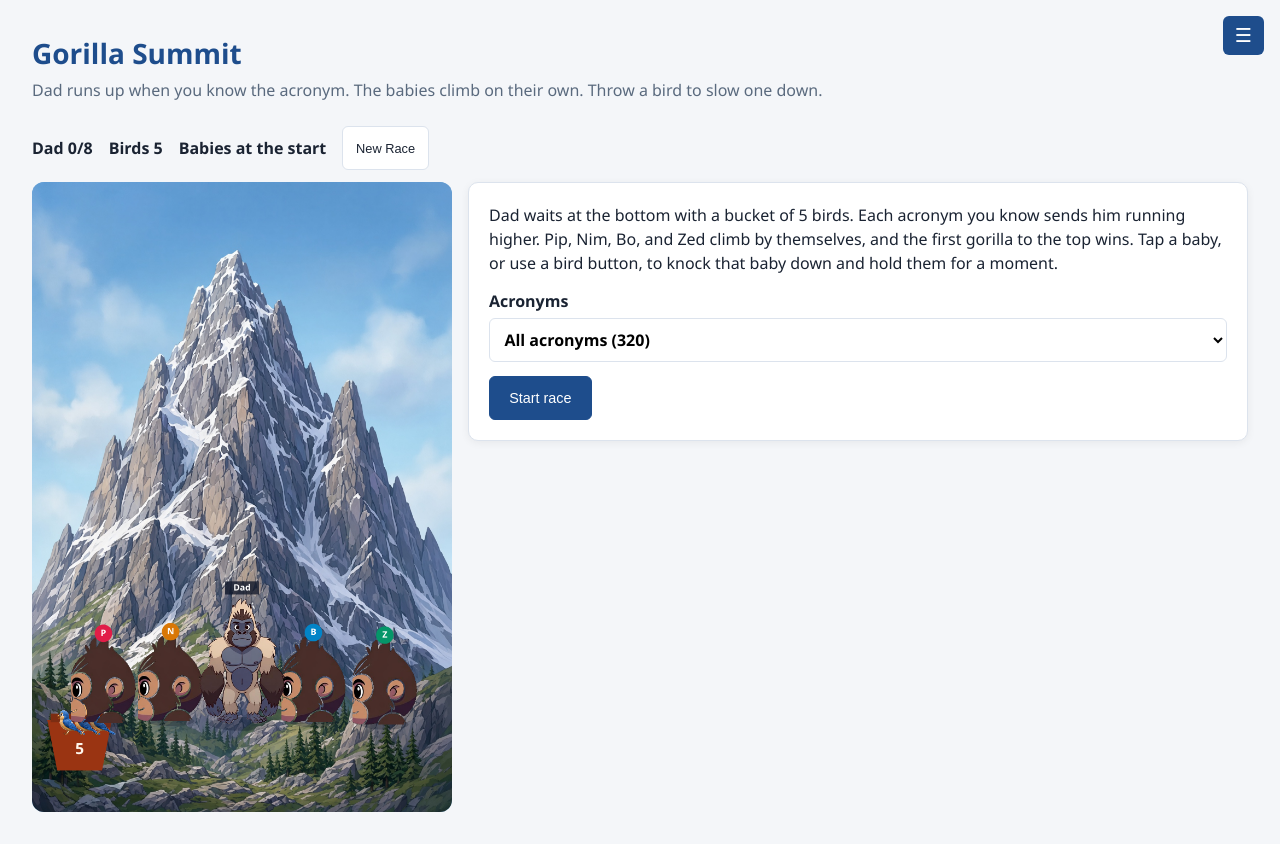
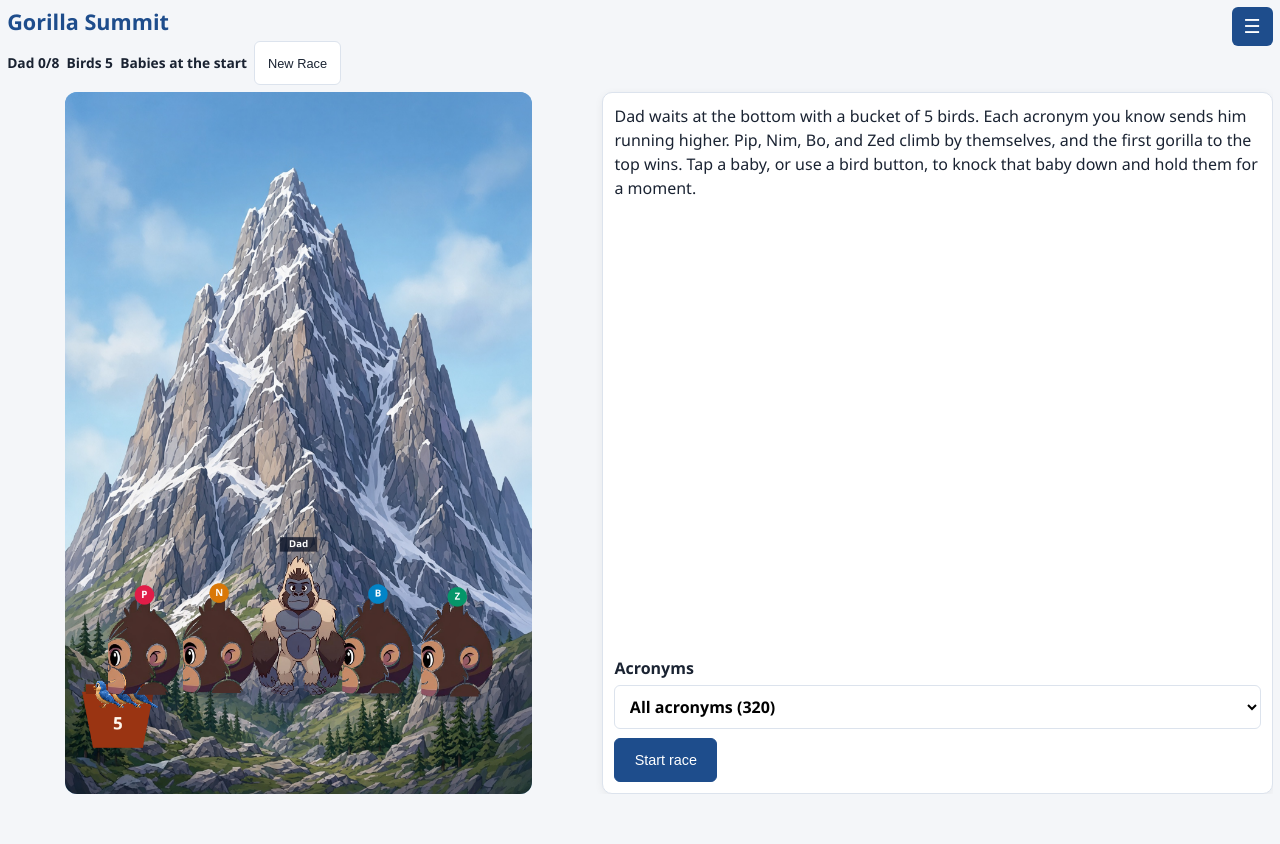
Before and after one commit to webguy125/SIE_Study_App, a React (Vite) app: page / in a window 1280 px wide. Both pictures are taken after a click on the button "Gorilla Summit". After the commit the page ends 800 px from the top, so only its background shows below. Built offline with nearby package versions, Linux system fonts and the light colour scheme.

Commit message:
Fit Gorilla Summit on iPad and desktop.
Keep the mountain beside the acronym choices so answers and bird throws stay on screen, and leave the desktop sidebar in place.

```diff
--- a/src/components/GorillaSummit.tsx
+++ b/src/components/GorillaSummit.tsx
@@ -549,15 +549,42 @@ export default function GorillaSummit() {
         </div>
 
         <div className="card summit-quiz">
+          <div className="summit-quiz-body">
             {artState === 'loading' && <p>Bringing the family to the mountain.</p>}
             {artState === 'error' && <p>The gorilla pictures did not load.</p>}
             {artState === 'ready' && phase === 'ready' && (
-            <>
               <p>
                 Dad waits at the bottom with a bucket of {START_BIRDS} birds. Each acronym you know sends him running higher.
                 Pip, Nim, Bo, and Zed climb by themselves, and the first gorilla to the top wins.
                 Tap a baby, or use a bird button, to knock that baby down and hold them for a moment.
               </p>
+            )}
+
+            {artState === 'ready' && phase === 'play' && card && (
+              <>
+                <p className="summit-kicker">{card.section} · {spot.position} of {spot.total}</p>
+                <p className="summit-meaning">{sentence(card.meaning)}</p>
+                <p className="summit-ask">Which acronym is this?</p>
+              </>
+            )}
+
+            {artState === 'ready' && phase === 'won' && (
+              <>
+                <h2>Dad reached the top.</h2>
+                <p>You knew {correct} and missed {missed}. Birds left in the bucket: {birds}.</p>
+              </>
+            )}
+
+            {artState === 'ready' && phase === 'lost' && (
+              <>
+                <h2>{winner} reached the top first.</h2>
+                <p>Dad knew {correct} of {steps} and missed {missed}. Race again and use the birds on whoever is leading.</p>
+              </>
+            )}
+          </div>
+
+          {artState === 'ready' && phase === 'ready' && (
+            <div className="summit-dock">
               <label className="summit-pick">
                 Acronyms
                 <select value={section} onChange={(event) => changeSection(event.target.value)}>
@@ -570,14 +597,11 @@ export default function GorillaSummit() {
               <button type="button" className="btn btn-primary" onClick={startRace} disabled={raceSteps(section) < 1}>
                 Start race
               </button>
-            </>
+            </div>
           )}
 
           {artState === 'ready' && phase === 'play' && card && (
-            <>
-              <p className="summit-kicker">{card.section} · {spot.position} of {spot.total}</p>
-              <p className="summit-meaning">{sentence(card.meaning)}</p>
-              <p className="summit-ask">Which acronym is this?</p>
+            <div className="summit-dock">
               <div className="summit-options">
                 {options.map((opt, index) => {
                   let cls = 'summit-option';
@@ -602,28 +626,6 @@ export default function GorillaSummit() {
                   Next acronym
                 </button>
               )}
-            </>
-          )}
-
-          {artState === 'ready' && phase === 'won' && (
-            <>
-              <h2>Dad reached the top.</h2>
-              <p>You knew {correct} and missed {missed}. Birds left in the bucket: {birds}.</p>
-              {feedback && <p className="summit-feedback">{feedback}</p>}
-              <button type="button" className="btn btn-primary" onClick={startRace}>Race again</button>
-            </>
-          )}
-
-          {artState === 'ready' && phase === 'lost' && (
-            <>
-              <h2>{winner} reached the top first.</h2>
-              <p>Dad knew {correct} of {steps} and missed {missed}. Race again and use the birds on whoever is leading.</p>
-              {feedback && <p className="summit-feedback">{feedback}</p>}
-              <button type="button" className="btn btn-primary" onClick={startRace}>Race again</button>
-            </>
-          )}
-
-          {artState === 'ready' && phase === 'play' && (
               <div className="summit-throws">
                 {BABIES.map((baby, index) => (
                   <button
@@ -638,6 +640,14 @@ export default function GorillaSummit() {
                   </button>
                 ))}
               </div>
+            </div>
+          )}
+
+          {artState === 'ready' && (phase === 'won' || phase === 'lost') && (
+            <div className="summit-dock">
+              {feedback && <p className="summit-feedback">{feedback}</p>}
+              <button type="button" className="btn btn-primary" onClick={startRace}>Race again</button>
+            </div>
           )}
         </div>
       </div>
--- a/src/styles.css
+++ b/src/styles.css
@@ -2352,31 +2352,73 @@ body {
   background: #000000;
 }
 
+.app:has(.summit-page) {
+  height: 100dvh;
+  min-height: 0;
+  overflow: hidden;
+}
+
+.app:has(.summit-page) .main-content {
+  height: 100dvh;
+  display: flex;
+  flex-direction: column;
+  overflow: hidden;
+}
+
+.summit-page {
+  flex: 1 1 auto;
+  min-height: 0;
+  display: flex;
+  flex-direction: column;
+  overflow: hidden;
+}
+
+.summit-page h1 {
+  flex: 0 0 auto;
+  font-size: 1.35rem;
+  margin-bottom: 0.15rem;
+}
+
+.summit-page .subtitle {
+  flex: 0 0 auto;
+  margin-bottom: 0.4rem;
+  font-size: 0.9rem;
+}
+
 .summit-hud {
+  flex: 0 0 auto;
   display: flex;
   flex-wrap: wrap;
   align-items: center;
-  gap: 0.55rem 1rem;
-  margin-bottom: 0.75rem;
+  gap: 0.45rem 0.9rem;
+  margin-bottom: 0.45rem;
   font-weight: 600;
 }
 
 .summit-layout {
+  flex: 1 1 auto;
+  min-height: 0;
   display: grid;
-  grid-template-columns: minmax(260px, 420px) minmax(0, 1fr);
-  gap: 1rem;
-  align-items: start;
+  grid-template-columns: minmax(0, 1fr) minmax(18rem, 1.15fr);
+  grid-template-rows: minmax(0, 1fr);
+  gap: 0.75rem;
+  align-items: stretch;
 }
 
 .summit-stage {
-  width: 100%;
+  min-width: 0;
+  min-height: 0;
+  height: 100%;
+  container-type: size;
+  display: flex;
+  align-items: flex-start;
+  justify-content: center;
 }
 
 .summit-canvas {
   display: block;
-  width: 100%;
-  height: auto;
-  aspect-ratio: 768 / 1152;
+  width: min(100cqw, calc(100cqh * 768 / 1152));
+  height: min(100cqh, calc(100cqw * 1152 / 768));
   border-radius: 12px;
   background: #7eb6e0;
   touch-action: manipulation;
@@ -2388,6 +2430,27 @@ body {
   outline-offset: 2px;
 }
 
+.summit-quiz {
+  min-width: 0;
+  min-height: 0;
+  margin-bottom: 0;
+  display: flex;
+  flex-direction: column;
+  overflow: hidden;
+  padding: 0.85rem 1rem;
+}
+
+.summit-quiz-body {
+  flex: 1 1 auto;
+  min-height: 0;
+  overflow: auto;
+}
+
+.summit-dock {
+  flex: 0 0 auto;
+  padding-top: 0.55rem;
+}
+
 .summit-quiz h2 {
   color: var(--primary);
   margin-bottom: 0.4rem;
@@ -2397,7 +2460,7 @@ body {
   display: flex;
   flex-direction: column;
   gap: 0.35rem;
-  margin: 0.85rem 0;
+  margin: 0 0 0.55rem;
   font-weight: 600;
 }
 
@@ -2480,10 +2543,10 @@ body {
 }
 
 .summit-throws {
-  display: flex;
-  flex-wrap: wrap;
+  display: grid;
+  grid-template-columns: 1fr 1fr;
   gap: 0.4rem;
-  margin-top: 0.9rem;
+  margin-top: 0.55rem;
 }
 
 .summit-throw {
@@ -2500,19 +2563,73 @@ body {
   display: inline-block;
 }
 
-@media (pointer: coarse), (hover: none), (max-width: 1100px) {
+@media (pointer: coarse), (hover: none) {
   .app:has(.summit-page) .sidebar {
     display: none;
   }
 
   .app:has(.summit-page) .menu-toggle {
     display: block;
+    top: max(0.45rem, env(safe-area-inset-top));
+    right: max(0.45rem, env(safe-area-inset-right));
+  }
+
+  .app:has(.summit-page) .mobile-nav {
+    display: flex;
+    flex-direction: column;
+    position: fixed;
+    top: calc(2.8rem + env(safe-area-inset-top));
+    left: 0;
+    right: 0;
+    background: var(--primary);
+    z-index: 500;
+    padding: 0.5rem;
+    max-height: calc(100dvh - 3rem - env(safe-area-inset-top));
+    overflow-y: auto;
+  }
+
+  .app:has(.summit-page) .mobile-nav button {
+    padding: 0.85rem;
+    border: none;
+    background: transparent;
+    color: white;
+    text-align: left;
+    font-size: 1rem;
+    border-radius: 4px;
+    min-height: 44px;
+  }
+
+  .app:has(.summit-page) .mobile-nav button.active {
+    background: rgba(255, 255, 255, 0.15);
   }
 
   .app:has(.summit-page) .main-content {
     margin-left: 0;
     max-width: none;
     width: 100%;
+    padding:
+      max(0.4rem, env(safe-area-inset-top))
+      max(0.45rem, env(safe-area-inset-right))
+      max(0.4rem, env(safe-area-inset-bottom))
+      max(0.45rem, env(safe-area-inset-left));
+  }
+
+  .summit-page .subtitle {
+    display: none;
+  }
+
+  .summit-hud {
+    flex-wrap: nowrap;
+    gap: 0.45rem;
+    font-size: 0.86rem;
+    padding-right: 2.7rem;
+  }
+
+  .summit-hud span:nth-child(3) {
+    overflow: hidden;
+    text-overflow: ellipsis;
+    white-space: nowrap;
+    min-width: 0;
   }
 
   .summit-page .btn,
@@ -2520,19 +2637,29 @@ body {
   .summit-pick select {
     min-height: 44px;
   }
-}
-
-@media (max-width: 900px) {
+
+  .summit-quiz {
+    padding: 0.65rem 0.7rem;
+  }
+}
+
+@media (max-width: 900px) and (min-height: 900px) {
   .summit-layout {
-    grid-template-columns: 1fr;
-  }
-
-  .summit-stage {
-    width: min(100%, max(180px, calc((100dvh - 35rem) * 768 / 1152)));
-    margin: 0 auto 0.75rem;
-  }
-
-  .summit-options {
-    grid-template-columns: 1fr;
-  }
-}
+    grid-template-columns: minmax(0, 1.2fr) minmax(17rem, 1fr);
+  }
+}
+
+@media (max-width: 720px) {
+  .summit-layout {
+    grid-template-columns: minmax(0, 1fr);
+    grid-template-rows: minmax(9rem, 0.85fr) minmax(0, 1.2fr);
+  }
+
+  .summit-page .subtitle {
+    display: none;
+  }
+
+  .summit-hud {
+    padding-right: 2.7rem;
+  }
+}
```
Lines whose indentation alone changed are shown as unchanged.
